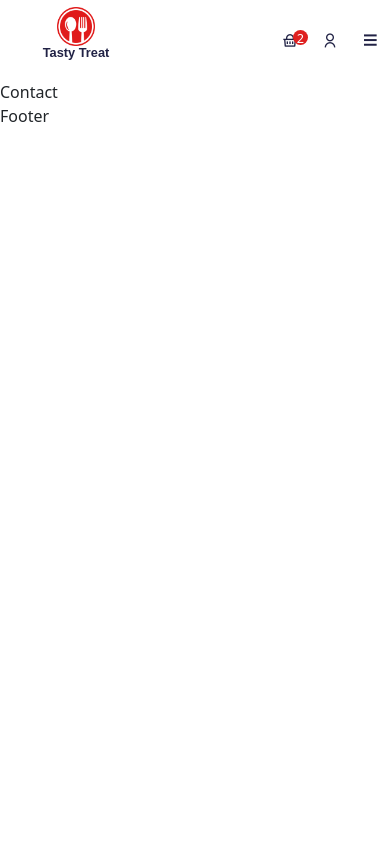
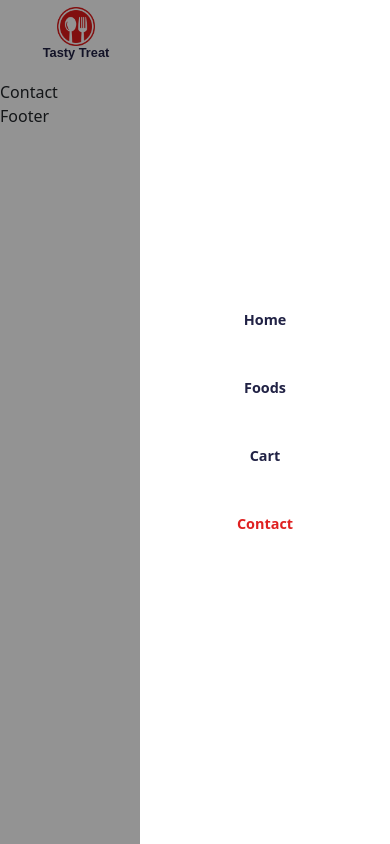
Before and after one commit to mdraselmiah95/tasty-treat-app, a React (Create React App) app: page /contact in a window 390 px wide. Both pictures are taken after a click on the icon 370 px from the left and 40 px from the top of the page. Built offline with nearby package versions, Linux system fonts and the light colour scheme; a web font is replaced by a local one.

Commit message:
WIP on Tasty Treat Food app

```diff
--- a/src/components/Header/Header.jsx
+++ b/src/components/Header/Header.jsx
@@ -1,4 +1,4 @@
-import React from "react";
+import React, { useRef, useEffect } from "react";
 import { Container } from "reactstrap";
 import { NavLink, Link } from "react-router-dom";
 
@@ -25,6 +25,9 @@ const nav__links = [
 ];
 
 const Header = () => {
+  const menuRef = useRef(null);
+  const headerRef = useRef(null);
+  const toggleMenu = () => menuRef.current.classList.toggle("show__menu");
   return (
     <header className="header">
       <Container>
@@ -37,7 +40,7 @@ const Header = () => {
           </Link>
 
           {/* ========== menu ========== */}
-          <div className="navigation">
+          <div className="navigation" ref={menuRef} onClick={toggleMenu}>
             <div className="menu d-flex align-items-center gap-5">
               {nav__links.map((item, index) => (
                 <NavLink
@@ -54,7 +57,7 @@ const Header = () => {
           </div>
           {/* ======== nav right icons ========= */}
           <div className="nav__right d-flex align-items-center gap-4">
-            <span className="cart__icon">
+            <span className="cart__icon" onClick={toggleMenu}>
               <i class="ri-shopping-basket-line"></i>
               <span className="cart__badge">2</span>
             </span>
@@ -65,7 +68,7 @@ const Header = () => {
               </Link>
             </span>
 
-            <span className="mobile__menu">
+            <span className="mobile__menu" onClick={toggleMenu}>
               <i class="ri-menu-line"></i>
             </span>
           </div>
```
